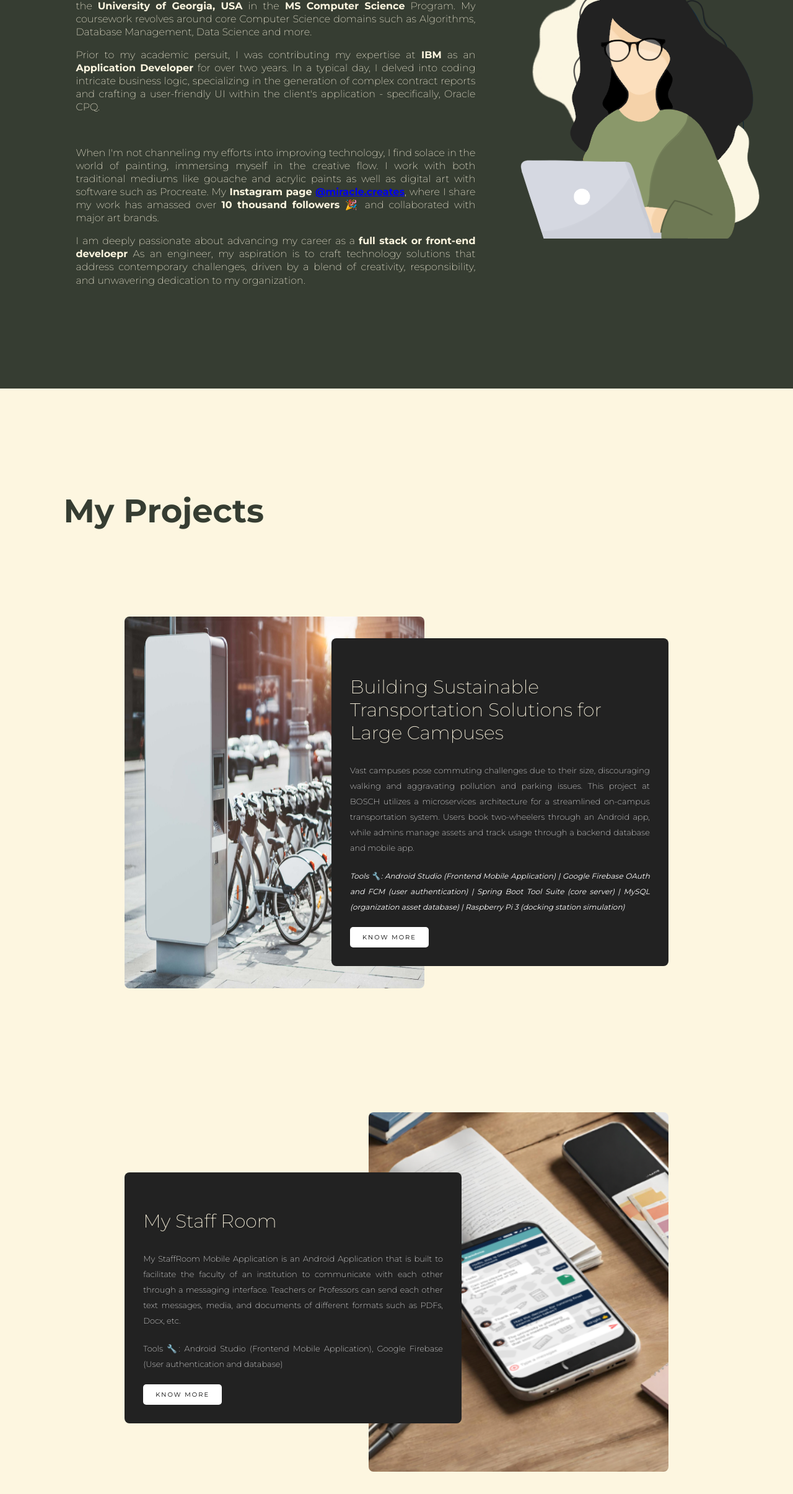
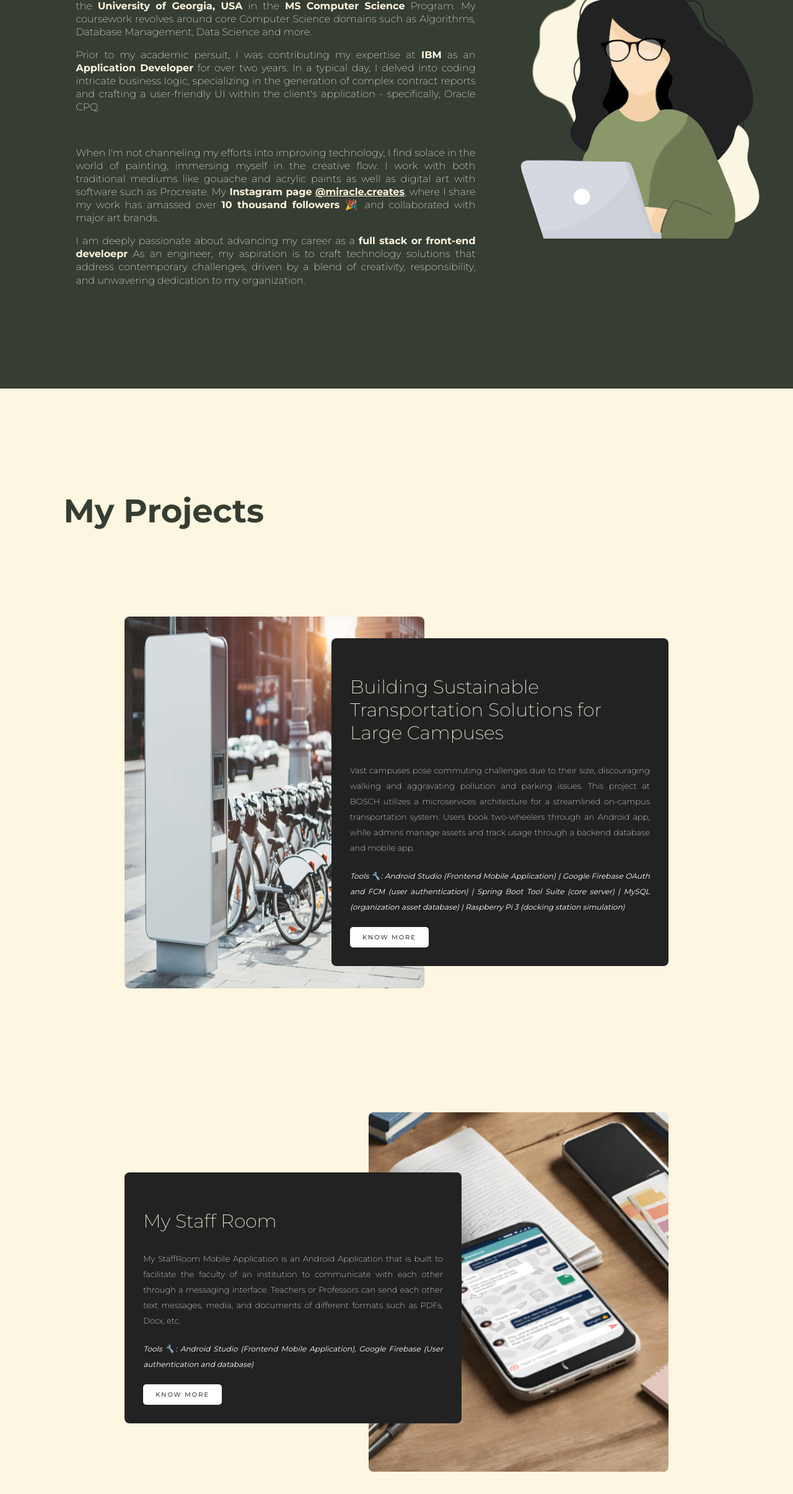
Before and after one commit to karishmahegde/portfolio, a React (Create React App) app: page / in a window 1280 px wide. Shown: the part 1005-3416 px from the top of the page at 62% size. Built offline with nearby package versions, Linux system fonts and the light colour scheme.

Commit message:
Deploy 3.2 - Link issue fix

```diff
--- a/src/App.css
+++ b/src/App.css
@@ -6,7 +6,6 @@
   align-items: center;
   justify-content: space-between;
   background-color: #2f352c;
-  /* W3C, IE 10+/ Edge, Firefox 16+, Chrome 26+, Opera 12+, Safari 7+ */
   color: #363d32;
   height: 50px;
   padding: 1em;
@@ -362,6 +361,8 @@ nav.dark .togglerSlider {
   font-weight: 200;
 }
 
+#about .aboutContainer .aboutTextContainer .aboutDetails a,
+#about .aboutContainer .aboutTextContainer .aboutDetails a:link,
 #about .aboutContainer .aboutTextContainer .aboutDetails a:visited {
   color: #fdf6e0;
 }
@@ -537,7 +538,14 @@ nav.dark .togglerSlider {
   font-size: 13px;
 }
 
-#projects.contentWrapper .projectContainer .projectRight p.projectTools {
+#projects.contentWrapper
+  .projectContainer
+  .projectRight.leftToRight
+  p.projectTools,
+#projects.contentWrapper
+  .projectContainer
+  .projectLeft.rightToLeft
+  p.projectTools {
   font-style: italic;
   font-size: 12px;
   font-weight: 500;
```
